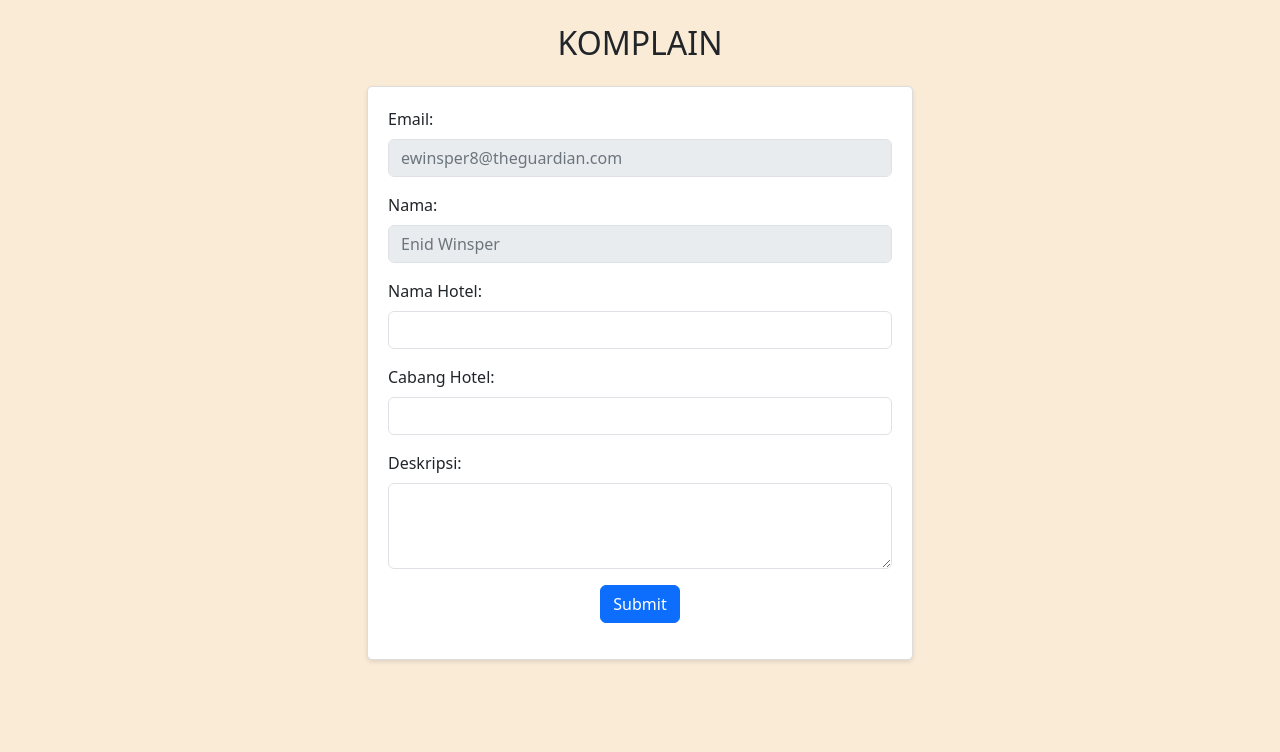
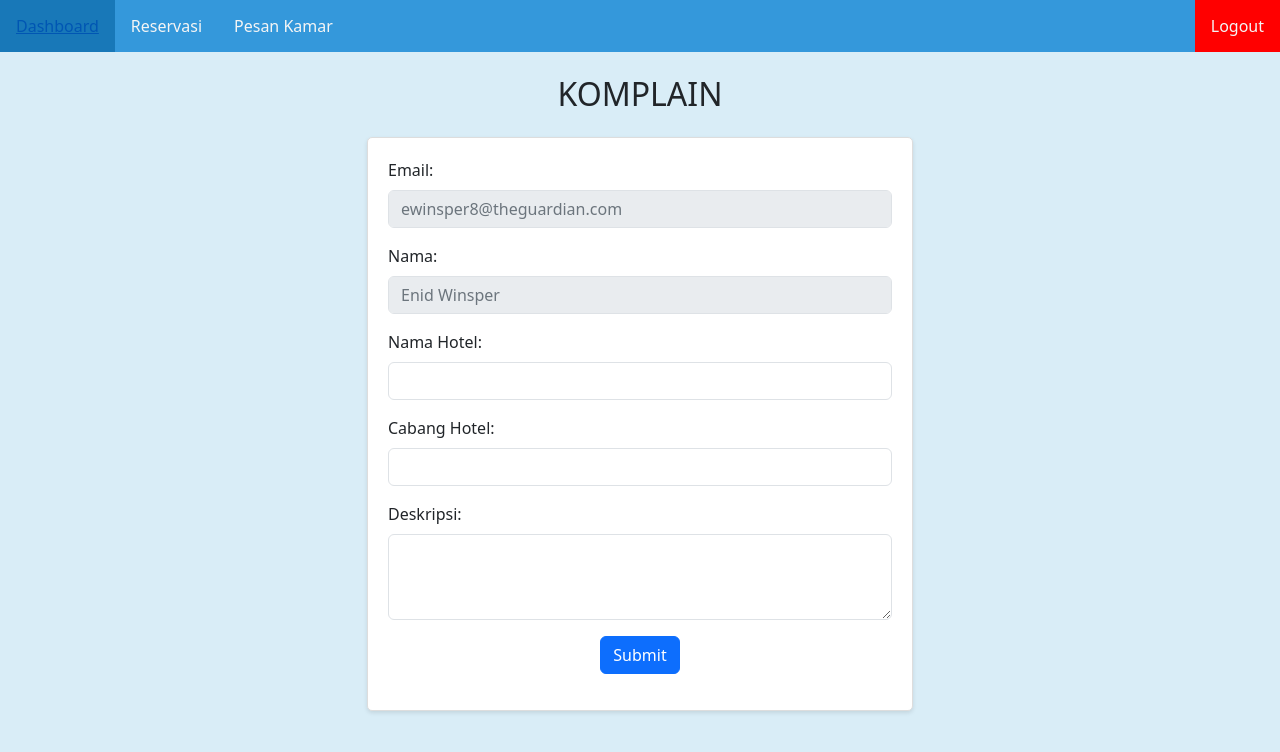
Before and after one commit to Kelompok-Basdat/TK3-4, a Django app: page /reservasi/add-complaint in a window 1280 px wide. Shown: the top 752 px of the page. Run offline with Django 4.2, Linux system fonts and the light colour scheme; some libraries are stand-ins or nearby versions.

Commit message:
nambahin navbar

```diff
--- a/reservasi/templates/add_complaint.html
+++ b/reservasi/templates/add_complaint.html
@@ -17,6 +17,7 @@
     </style>
 {% endblock meta %}
 {% block content %}
+    {% include "nav-customer.html" %}
     <div class="container">
         <h2 class="text-center my-4">KOMPLAIN</h2>
         <div class="row justify-content-center">
@@ -51,4 +52,5 @@
             </div>
         </div>
     </div>
+    <div style="margin-top: 10px;"></div>
 {% endblock content %}
--- a/reservasi/templates/add_review.html
+++ b/reservasi/templates/add_review.html
@@ -17,6 +17,7 @@
     </style>
 {% endblock meta %}
 {% block content %}
+    {% include "nav-customer.html" %}
     <div class="container">
         <h2 class="text-center my-4">REVIEW</h2>
         <div class="row justify-content-center">
--- a/reservasi/templates/add_shuttle.html
+++ b/reservasi/templates/add_shuttle.html
@@ -17,6 +17,7 @@
     </style>
 {% endblock meta %}
 {% block content %}
+    {% include "nav-customer.html" %}
     <div class="container">
         <h2 class="text-center my-4">RESERVASI SHUTTLE</h2>
         <div class="row justify-content-center">
--- a/templates/base.html
+++ b/templates/base.html
@@ -17,7 +17,7 @@
         <script src="https://cdn.jsdelivr.net/npm/bootstrap@5.3.2/dist/js/bootstrap.min.js" integrity="sha384-BBtl+eGJRgqQAUMxJ7pMwbEyER4l1g+O15P+16Ep7Q9Q+zqX6gSbd85u4mG4QzX+" crossorigin="anonymous"></script>
     </head>
 
-    <body style="background:antiquewhite;">
+    <body style="background:#d9edf7">
 
         {% block content %}
         {% endblock content %}
--- /dev/null
+++ b/templates/nav-customer.html
@@ -0,0 +1,48 @@
+<!DOCTYPE html>
+<html>
+<head>
+<style>
+ul {
+  position: fixed;
+  top: 0;
+  width: 100%;
+  list-style-type: none;
+  margin: 0;
+  padding: 0;
+  overflow: hidden;
+  background-color: #3498db;
+}
+
+li {
+  float: left;
+}
+
+li a {
+  display: block;
+  color: whitesmoke;
+  text-align: center;
+  padding: 14px 16px;
+  text-decoration: none;
+}
+
+li a:hover:not(.active) {
+  background-color: #1878b8;
+}
+
+.active {
+  background-color: red;
+}
+</style>
+</head>
+<body>
+
+<ul>
+  <li><a href="#dashboard">Dashboard</a></li>
+  <li><a href="#reservasi">Reservasi</a></li>
+  <li><a href="#pesankamar">Pesan Kamar</a></li>
+  <li style="float:right"><a class="active" href="#about">Logout</a></li>
+</ul>
+
+</body>
+<div style="margin-top: 75px;"></div>
+</html>
```
Also changed, not shown: templates/nav-hotel.html (added, +49 -0 lines).
